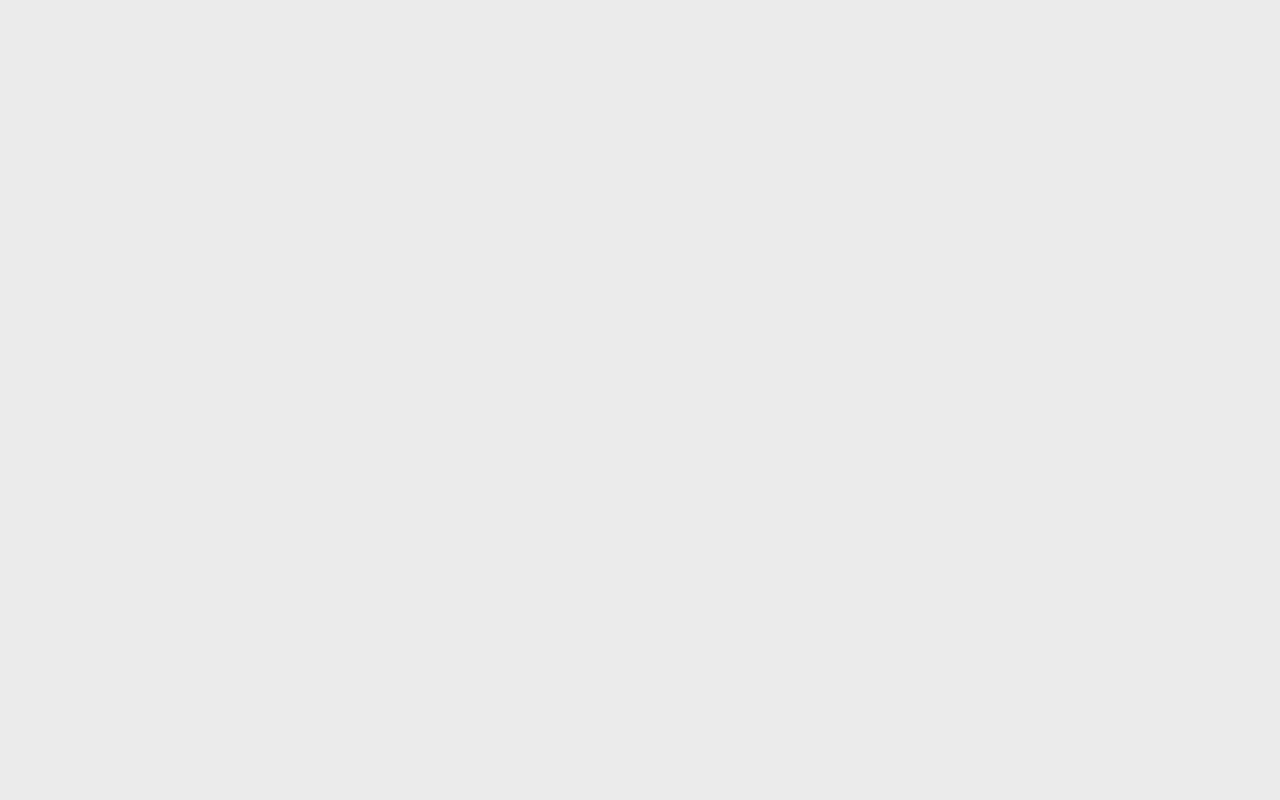
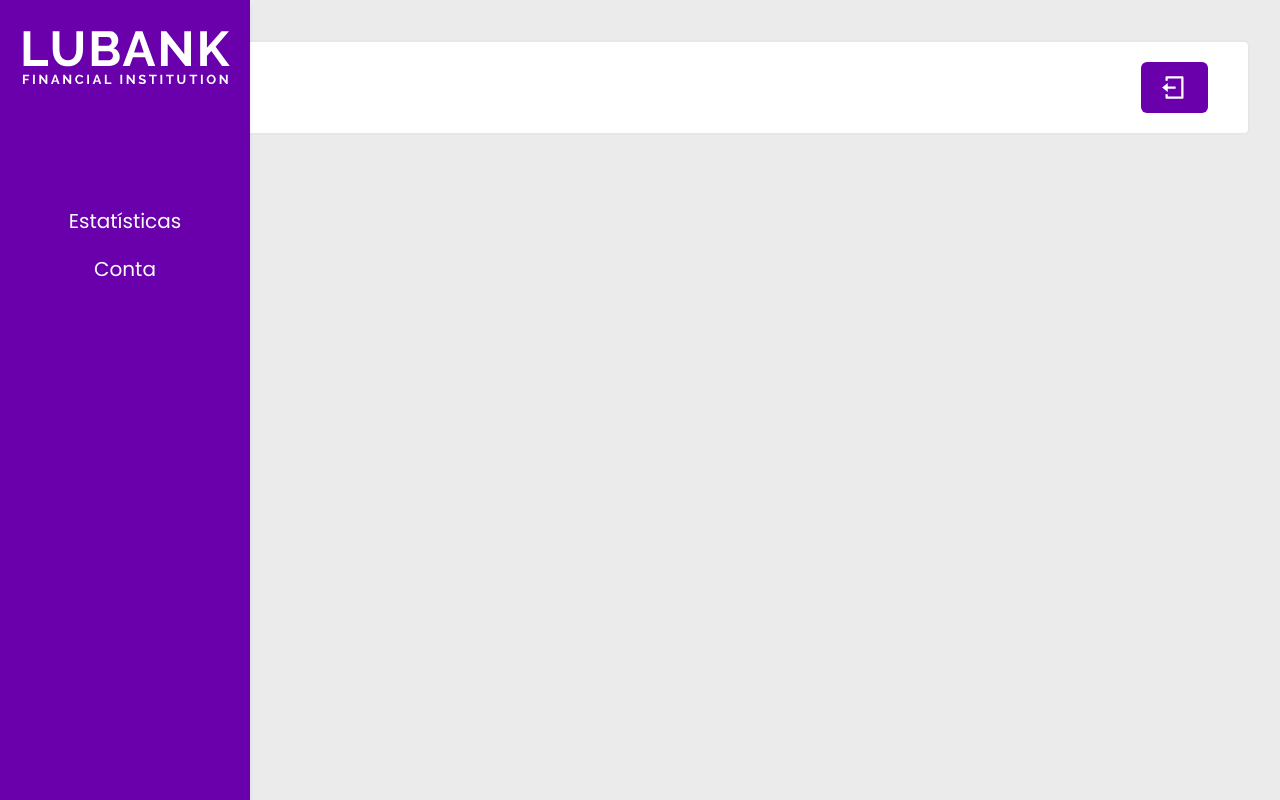
Before and after one commit to lucaszamorapy/lubank, a React (Vite) app in the folder frontend/: page /estatisticas in a window 1280 px wide. Before the commit this address had no page. Built offline with nearby package versions, Linux system fonts and the light colour scheme.

Commit message:
feat: create a statistic page

```diff
--- a/frontend/src/App.tsx
+++ b/frontend/src/App.tsx
@@ -6,6 +6,7 @@ import ProtectedRoute from "./ProtectedRoute";
 import Register from "./pages/Register";
 import { ExpenseProvider } from "./contexts/ExpensesContext";
 import { ModalOpenProvider } from "./contexts/ModalOpenContext";
+import Statistic from "./pages/Statistic";
 
 const App = () => {
   return (
@@ -17,6 +18,7 @@ const App = () => {
               <Route path="/" element={<Navigate to="/login" />} />
               <Route path="/login" element={<Login />} />
               <Route path="/register" element={<Register />} />
+              <Route path="/estatisticas" element={<Statistic />} />
               <Route
                 path="/home"
                 element={
--- /dev/null
+++ b/frontend/src/components/statistic/StatisticPage.tsx
@@ -0,0 +1,54 @@
+import { ToastContainer } from "react-toastify";
+import { RiLogoutBoxLine } from "react-icons/ri";
+import Button from "../../utils/Button";
+import { useAuth } from "../../contexts/AuthContext";
+import "react-toastify/dist/ReactToastify.css";
+
+const StatisticPage = () => {
+  const { user, logout } = useAuth();
+
+  const getGreeting = (): string => {
+    const currentHour = new Date().getHours();
+    if (currentHour < 12) {
+      return "Bom dia";
+    } else if (currentHour < 18) {
+      return "Boa tarde";
+    } else {
+      return "Boa noite";
+    }
+  };
+
+  return (
+    <>
+      <ToastContainer
+        autoClose={5000}
+        position="top-right"
+        hideProgressBar={false}
+        newestOnTop={false}
+        closeOnClick
+        rtl={false}
+        pauseOnFocusLoss
+        draggable
+        pauseOnHover
+      />
+      <div className="container">
+        <div className="flex py-5 justify-between border-2 px-10 mb-10 bg-white rounded-md mt-36 border-gray-200 xl:mt-10">
+          <div className="flex flex-col">
+            <p className="text-lg">{getGreeting()},</p>
+            <p className="text-xl font-semibold text-purpleContabilize">
+              {user}
+            </p>
+          </div>
+
+          <Button
+            onClick={logout}
+            buttonText={<RiLogoutBoxLine size={27} />}
+            style={"text-white"}
+          />
+        </div>
+      </div>
+    </>
+  );
+};
+
+export default StatisticPage;
--- a/frontend/src/contexts/AuthContext.tsx
+++ b/frontend/src/contexts/AuthContext.tsx
@@ -34,7 +34,6 @@ export const AuthProvider = ({ children }: IChildren) => {
           setUser(userInfo.username);
           setUserId(userInfo.id);
           setIsAuthenticated(true);
-          navigate("/home");
         })
         .catch(() => {
           setIsAuthenticated(false);
--- /dev/null
+++ b/frontend/src/pages/Statistic.tsx
@@ -0,0 +1,13 @@
+import StatisticPage from "../components/statistic/StatisticPage";
+import Header from "../components/header/Header";
+
+const Statistic = () => {
+  return (
+    <div>
+      <Header />
+      <StatisticPage />
+    </div>
+  );
+};
+
+export default Statistic;
```
